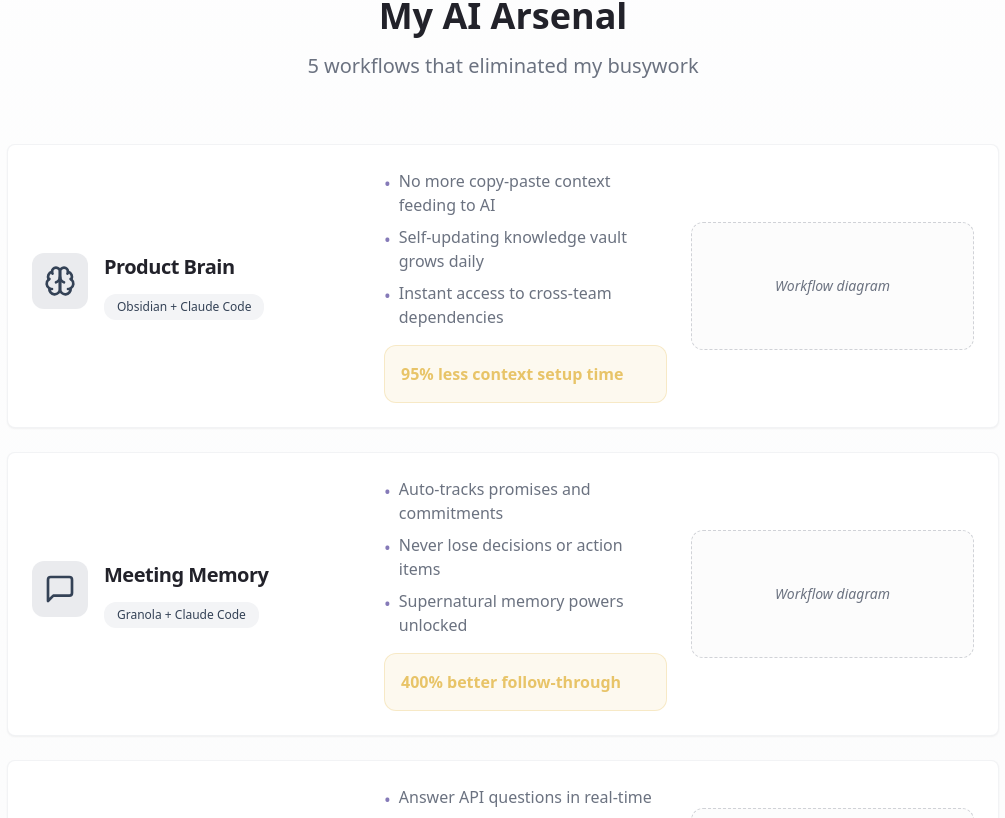
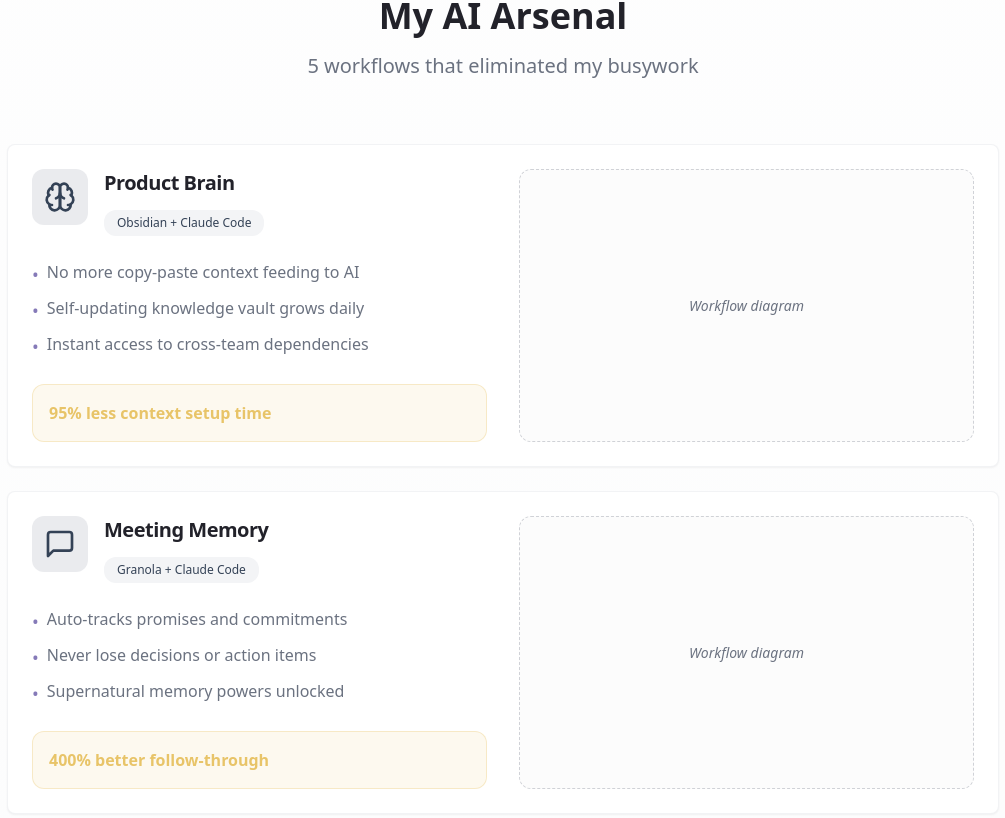
Before and after one commit to i-dedova/lazy-pm-ai-workbook, a React (Vite) app: page / in a window 1280 px wide. Shown: the part 1162-1980 px from the top of the page, without its empty margins (137-1142 px from the left). Built offline with nearby package versions, Linux system fonts and the light colour scheme.

Commit message:
Refactor WorkflowSnippet layout
Adjusted the layout of the `WorkflowSnippet` component to display content on the left and the workflow diagram on the right half of the card on desktop viewports.

```diff
--- a/src/components/WorkflowSnippet.tsx
+++ b/src/components/WorkflowSnippet.tsx
@@ -23,9 +23,11 @@ export const WorkflowSnippet = ({ title, tools, keyBenefits, metric, icon }: Wor
 
   return (
     <Card className="border-border/50 hover:shadow-[var(--shadow-elegant)] transition-all duration-300 hover:-translate-y-1 group">
-      <div className="lg:flex lg:items-center lg:gap-8 p-6">
-        {/* Icon and Title Section */}
-        <div className="flex items-start gap-4 lg:flex-shrink-0 lg:w-80 mb-6 lg:mb-0">
+      <div className="lg:flex lg:gap-8 p-6">
+        {/* Left Half - All Content */}
+        <div className="lg:flex-1 space-y-6">
+          {/* Icon and Title */}
+          <div className="flex items-start gap-4">
             <div className="p-3 bg-primary/10 rounded-xl group-hover:bg-primary/20 transition-colors">
               <IconComponent className="h-6 w-6 lg:h-8 lg:w-8 text-primary" />
             </div>
@@ -37,9 +39,7 @@ export const WorkflowSnippet = ({ title, tools, keyBenefits, metric, icon }: Wor
             </div>
           </div>
 
-        {/* Benefits and Metric Section */}
-        <div className="flex-1 lg:flex lg:gap-6">
-          <div className="flex-1 mb-6 lg:mb-0">
+          {/* Benefits */}
           <ul className="space-y-2">
             {keyBenefits.map((benefit, index) => (
               <li key={index} className="flex items-start gap-2 text-sm lg:text-base text-muted-foreground">
@@ -49,23 +49,23 @@ export const WorkflowSnippet = ({ title, tools, keyBenefits, metric, icon }: Wor
             ))}
           </ul>
 
-            <div className="p-4 bg-highlight/10 border border-highlight/30 rounded-xl mt-4">
+          {/* Metric */}
+          <div className="p-4 bg-highlight/10 border border-highlight/30 rounded-xl">
             <p className="text-sm lg:text-base font-semibold text-highlight">
               {metric}
             </p>
           </div>
         </div>
 
-          {/* Workflow Diagram - Half width on desktop */}
-          <div className="lg:flex-1 lg:flex lg:items-center">
-            <div className="p-8 bg-muted/30 rounded-xl border border-dashed border-muted-foreground/30 w-full lg:h-32 flex items-center justify-center">
+        {/* Right Half - Workflow Diagram */}
+        <div className="lg:flex-1 mt-6 lg:mt-0">
+          <div className="p-8 bg-muted/30 rounded-xl border border-dashed border-muted-foreground/30 h-full lg:min-h-[200px] flex items-center justify-center">
             <p className="text-xs lg:text-sm text-muted-foreground text-center italic">
               Workflow diagram
             </p>
           </div>
         </div>
       </div>
-      </div>
     </Card>
   );
 };
```
Lines whose indentation alone changed are shown as unchanged.
